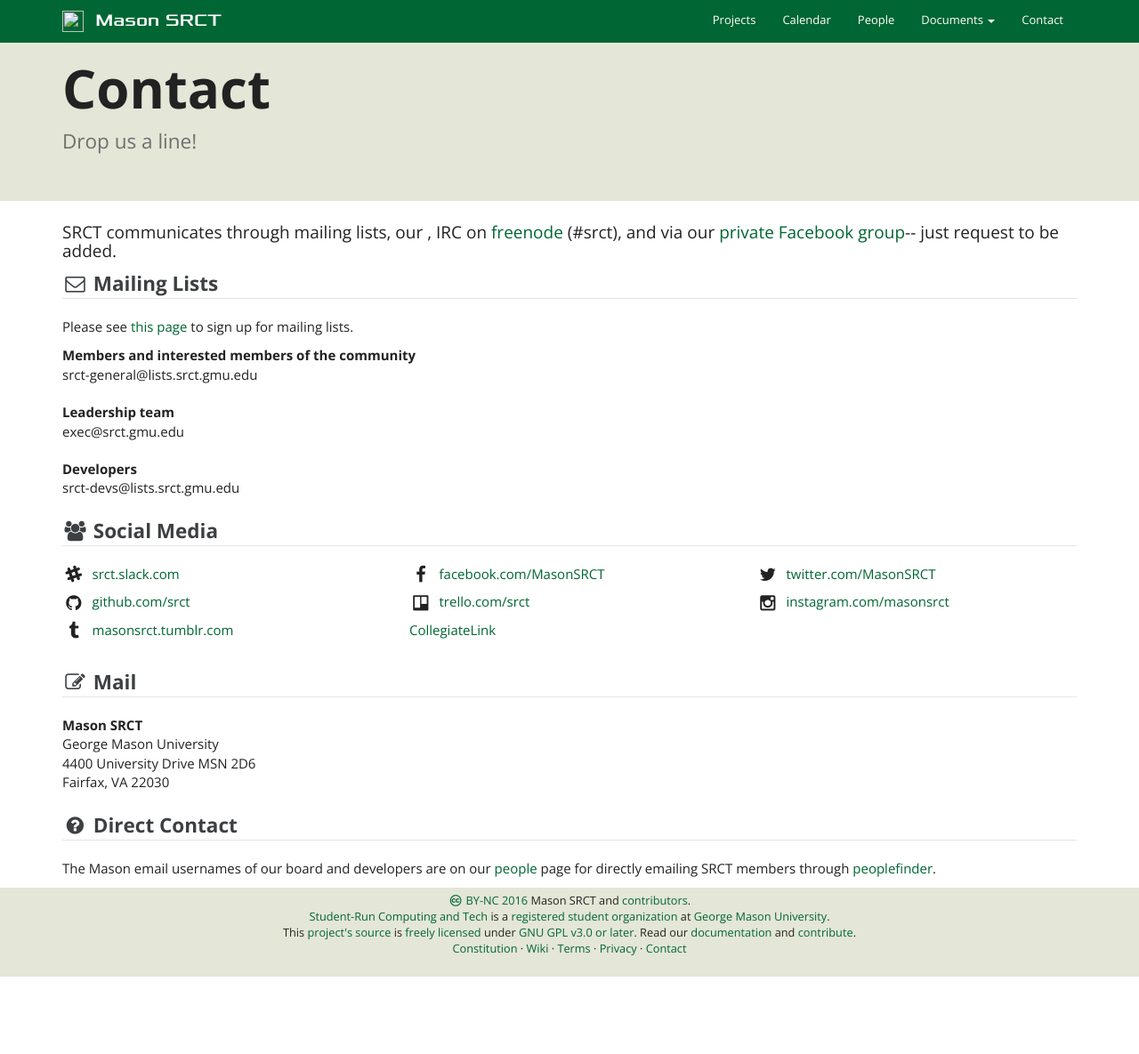
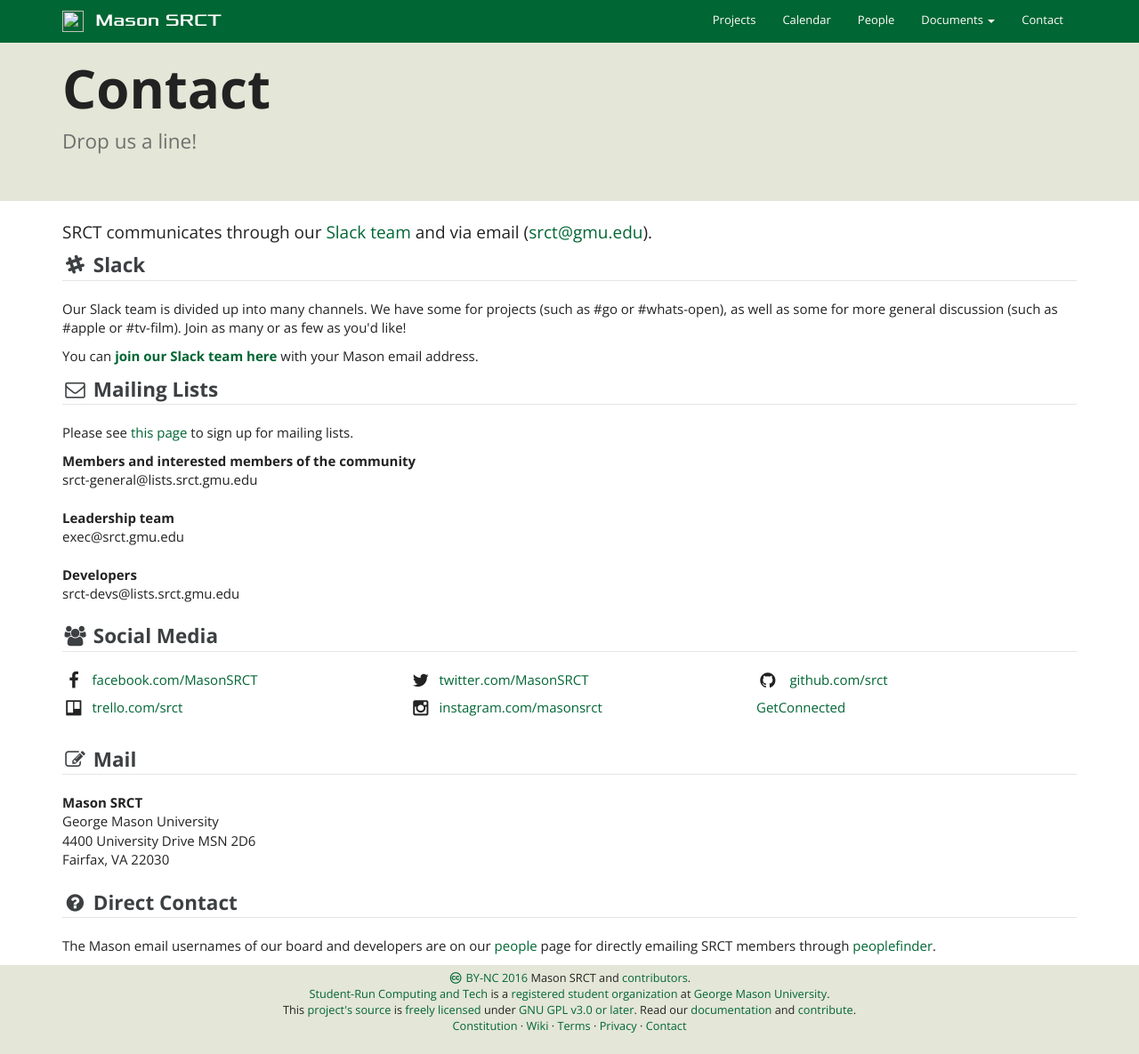
Before and after one commit to srct/srctweb, a Jekyll site: the page built from srctweb/_pages/contact.html, in a window 1280 px wide and 1185 px high. Shown: the whole window at 89% size. Built offline with Jekyll 4.4.1, drawn with Linux system fonts in a browser that asks for light colours.

Commit message:
contact page updates

```diff
--- a/srctweb/_pages/contact.html
+++ b/srctweb/_pages/contact.html
@@ -4,9 +4,14 @@
 permalink: /contact/
 ---
 
-<h4><p>SRCT communicates through mailing lists, our <a href="Slack team"></a>, IRC on <a href="http://freenode.net/">freenode</a> (#srct), and via our
-<a href="https://facebook.com/groups/gmu.srct">private Facebook group</a>--
-just request to be added.</p></h4>
+<h4><p>SRCT communicates through our <a href="https://srct.slack.com/">Slack team</a> and via email (<a href="mailto:srct@gmu.edu">srct@gmu.edu</a>).</p></h4>
+
+<legend><i class="fa fa-slack fa-fw"></i>&nbsp;<strong>Slack</strong></legend>
+
+<p>Our Slack team is divided up into many channels. We have some for projects (such as #go or #whats-open),
+as well as some for more general discussion (such as #apple or #tv-film). Join as many or as few as you'd like!</p>
+
+<p>You can <strong><a href="https://srct.slack.com/signup">join our Slack team here</a></strong> with your Mason email address.</p>
 
 <legend><i class="fa fa-envelope-o fa-fw"></i>&nbsp;<strong>Mailing Lists</strong></legend>
 
@@ -30,36 +35,28 @@
 <legend><i class="fa fa-users fa-fw"></i>&nbsp;<strong>Social Media</strong></legend>
 
 <div class="row smidge">
-  <div class="col-sm-4">
-    <i class="fa fa-slack fa-fw fa-lg"></i>&nbsp;&nbsp;<a href="https://srct.slack.com">srct.slack.com</a>
-  </div>
   <div class="col-sm-4 centered">
     <i class="fa fa-facebook fa-fw fa-lg"></i>&nbsp;&nbsp;<a href="https://facebook.com/MasonSRCT">facebook.com/MasonSRCT</a>
   </div>
   <div class="col-sm-4">
     <i class="fa fa-twitter fa-fw fa-lg"></i>&nbsp;&nbsp;<a href="https://twitter.com/MasonSRCT">twitter.com/MasonSRCT</a>
   </div>
+  <div class="col-sm-4">
+    <i class="fa fa-github fa-fw fa-lg"></i>&nbsp;&nbsp;
+    <a href="https://github.com/srct">github.com/srct</a>
+  </div>
 </div>
 <div class="row smidge">
-  <div class="col-sm-4">
-    <i class="fa fa-github fa-fw fa-lg"></i>&nbsp;&nbsp;<a href="https://github.com/srct">github.com/srct</a>
-  </div>
   <div class="col-sm-4">
     <i class="fa fa-trello fa-fw fa-lg"></i>&nbsp;&nbsp;<a href="https://trello.com/srct">trello.com/srct</a>
   </div>
   <div class="col-sm-4">
     <i class="fa fa-instagram fa-fw fa-lg"></i>&nbsp;&nbsp;<a href="https://www.instagram.com/masonsrct/">instagram.com/masonsrct</a>
   </div>
-</div>
-<div class="row smidge">
   <div class="col-sm-4">
-    <i class="fa fa-tumblr fa-fw fa-lg"></i>&nbsp;&nbsp;<a href="https://masonsrct.tumblr.com/">masonsrct.tumblr.com</a>
-  </div>
-  <div class="col-sm-4">
-    <a href="https://gmu.collegiatelink.net/organization/srct">CollegiateLink</a>
+    <a href="https://getconnected.gmu.edu/organization/srct">GetConnected</a>
   </div>
 </div>
-
 <br />
 
 <legend><i class="fa fa-pencil-square-o fa-fw"></i>&nbsp;<strong>Mail</strong></legend>
```
